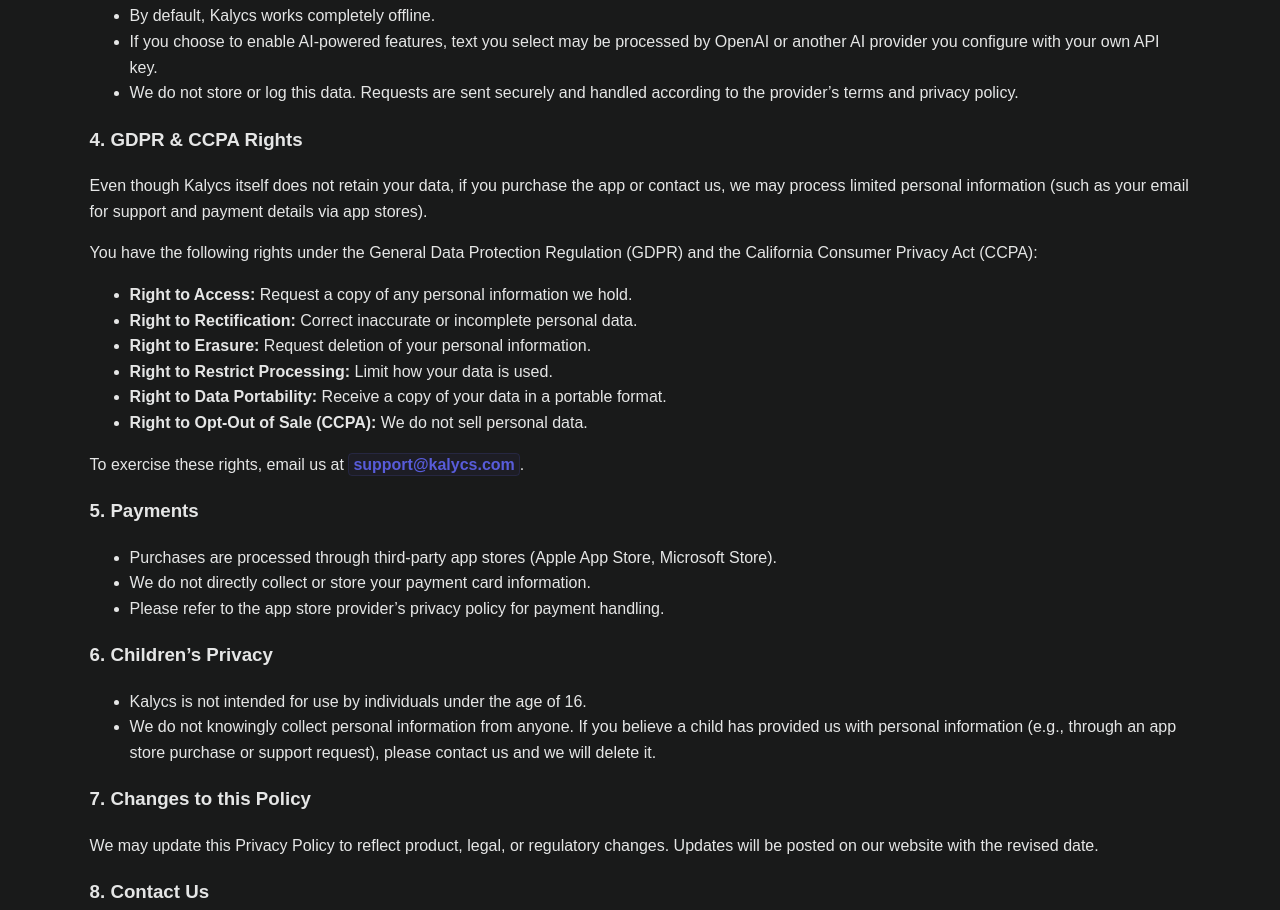
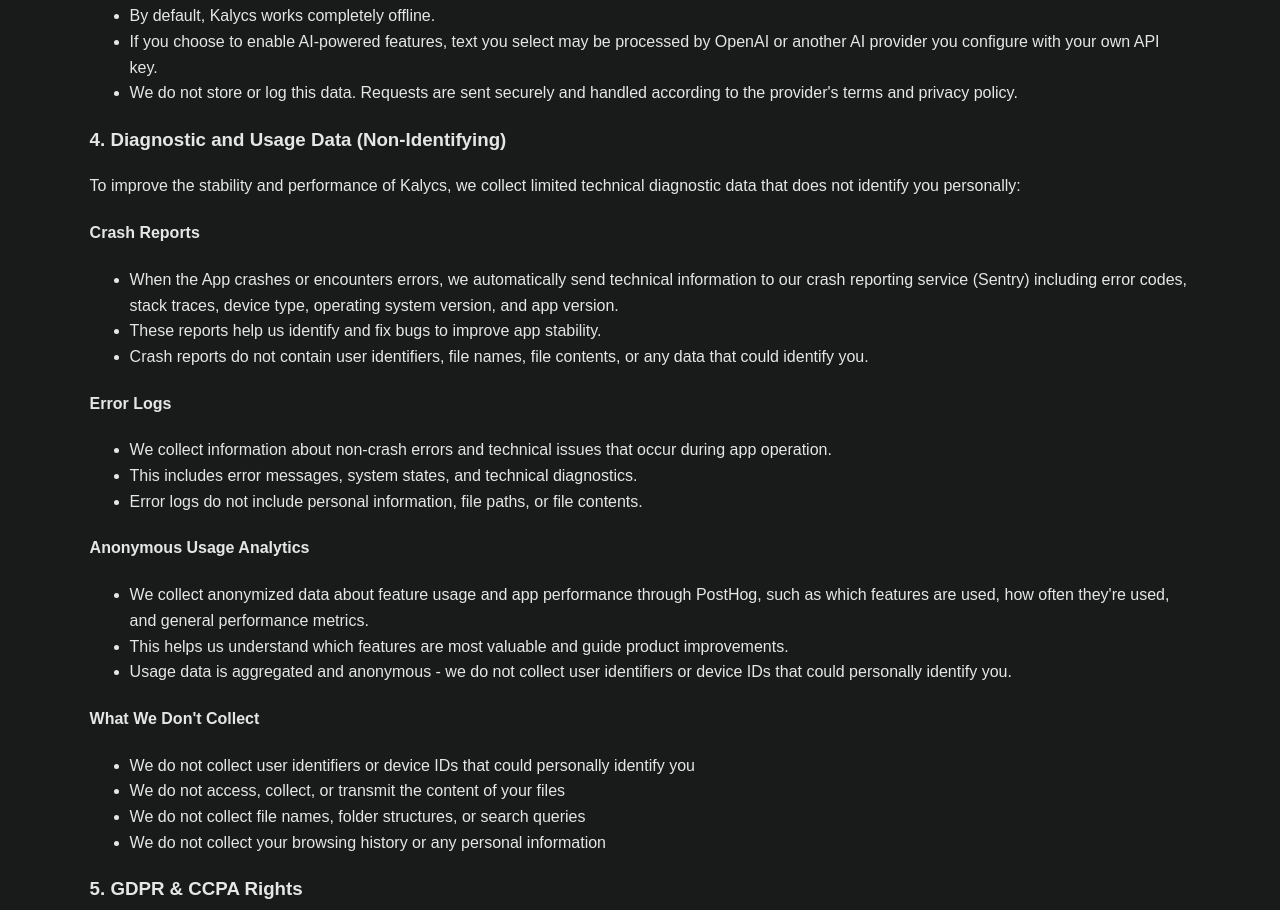
Before and after one commit to AbdullahAlzariqi/kalycs_landing, a plain HTML site: page privacy.html in a window 1280 px wide. Shown: the part 573-1483 px from the top of the page. Drawn offline with Linux system fonts and the light colour scheme.

Commit message:
updated privacy policy and terms

```diff
--- a/privacy.html
+++ b/privacy.html
@@ -85,12 +85,46 @@
             <ul>
               <li>By default, Kalycs works completely offline.</li>
               <li>If you choose to enable AI-powered features, text you select may be processed by OpenAI or another AI provider you configure with your own API key.</li>
-              <li>We do not store or log this data. Requests are sent securely and handled according to the provider’s terms and privacy policy.</li>
+              <li>We do not store or log this data. Requests are sent securely and handled according to the provider's terms and privacy policy.</li>
             </ul>
           </div>
 
           <div class="policy-block">
-            <h3>4. GDPR &amp; CCPA Rights</h3>
+            <h3>4. Diagnostic and Usage Data (Non-Identifying)</h3>
+            <p>To improve the stability and performance of Kalycs, we collect limited technical diagnostic data that does not identify you personally:</p>
+
+            <h4>Crash Reports</h4>
+            <ul>
+              <li>When the App crashes or encounters errors, we automatically send technical information to our crash reporting service (Sentry) including error codes, stack traces, device type, operating system version, and app version.</li>
+              <li>These reports help us identify and fix bugs to improve app stability.</li>
+              <li>Crash reports do not contain user identifiers, file names, file contents, or any data that could identify you.</li>
+            </ul>
+
+            <h4>Error Logs</h4>
+            <ul>
+              <li>We collect information about non-crash errors and technical issues that occur during app operation.</li>
+              <li>This includes error messages, system states, and technical diagnostics.</li>
+              <li>Error logs do not include personal information, file paths, or file contents.</li>
+            </ul>
+
+            <h4>Anonymous Usage Analytics</h4>
+            <ul>
+              <li>We collect anonymized data about feature usage and app performance through PostHog, such as which features are used, how often they're used, and general performance metrics.</li>
+              <li>This helps us understand which features are most valuable and guide product improvements.</li>
+              <li>Usage data is aggregated and anonymous - we do not collect user identifiers or device IDs that could personally identify you.</li>
+            </ul>
+
+            <h4>What We Don't Collect</h4>
+            <ul>
+              <li>We do not collect user identifiers or device IDs that could personally identify you</li>
+              <li>We do not access, collect, or transmit the content of your files</li>
+              <li>We do not collect file names, folder structures, or search queries</li>
+              <li>We do not collect your browsing history or any personal information</li>
+            </ul>
+          </div>
+
+          <div class="policy-block">
+            <h3>5. GDPR &amp; CCPA Rights</h3>
             <p>Even though Kalycs itself does not retain your data, if you purchase the app or contact us, we may process limited personal information (such as your email for support and payment details via app stores).</p>
             <p>You have the following rights under the General Data Protection Regulation (GDPR) and the California Consumer Privacy Act (CCPA):</p>
             <ul>
@@ -105,7 +139,7 @@
           </div>
 
           <div class="policy-block">
-            <h3>5. Payments</h3>
+            <h3>6. Payments</h3>
             <ul>
               <li>Purchases are processed through third-party app stores (Apple App Store, Microsoft Store).</li>
               <li>We do not directly collect or store your payment card information.</li>
@@ -114,7 +148,7 @@
           </div>
 
           <div class="policy-block">
-            <h3>6. Children’s Privacy</h3>
+            <h3>7. Children's Privacy</h3>
             <ul>
               <li>Kalycs is not intended for use by individuals under the age of 16.</li>
               <li>We do not knowingly collect personal information from anyone. If you believe a child has provided us with personal information (e.g., through an app store purchase or support request), please contact us and we will delete it.</li>
@@ -122,12 +156,12 @@
           </div>
 
           <div class="policy-block">
-            <h3>7. Changes to this Policy</h3>
+            <h3>8. Changes to this Policy</h3>
             <p>We may update this Privacy Policy to reflect product, legal, or regulatory changes. Updates will be posted on our website with the revised date.</p>
           </div>
 
           <div class="policy-block">
-            <h3>8. Contact Us</h3>
+            <h3>9. Contact Us</h3>
             <p>If you have any questions or requests about this Privacy Policy, please contact us at: <a href="mailto:support@kalycs.com">support@kalycs.com</a></p>
           </div>
         </div>
--- a/styles.css
+++ b/styles.css
@@ -235,6 +235,23 @@
   color: var(--color-primary-600);
   background: rgba(88,92,218,0.12);
   border-color: rgba(88,92,218,0.25);
+}
+
+/* External links in policy sections */
+.policy-block a[href^="https://"],
+.policy-block a[href^="http://"] {
+  color: var(--primary);
+  text-decoration: none;
+  position: relative;
+  font-weight: 600;
+  padding: 1px 0;
+  border-bottom: 1px solid rgba(88,92,218,0.4);
+  transition: all 0.2s ease;
+}
+.policy-block a[href^="https://"]:hover,
+.policy-block a[href^="http://"]:hover {
+  color: var(--color-primary-600);
+  border-bottom-color: var(--color-primary-600);
 }
 
 /* Header */
```
Also changed, not shown: terms.html (+3 -2 lines), styles.min.css.
